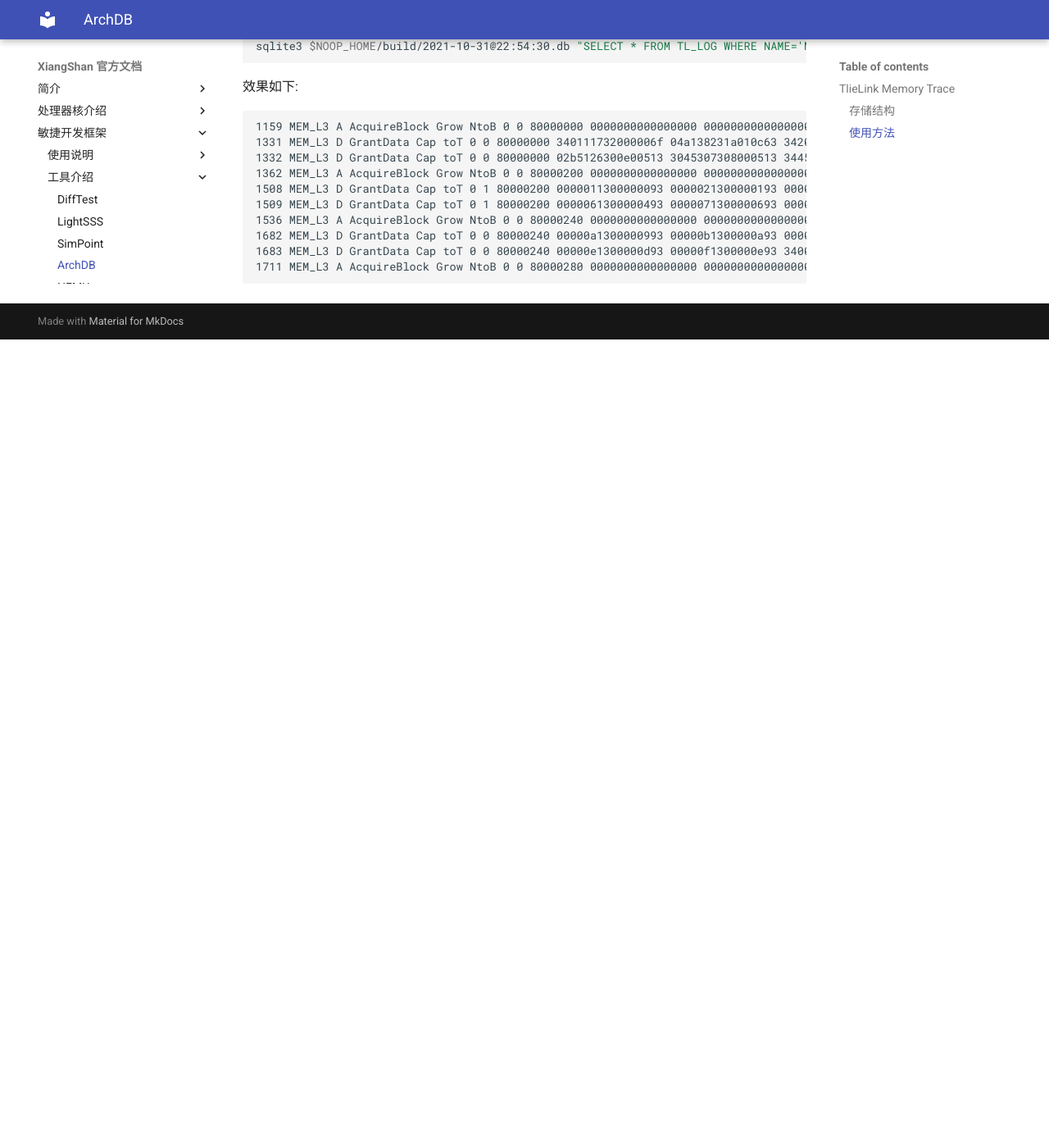
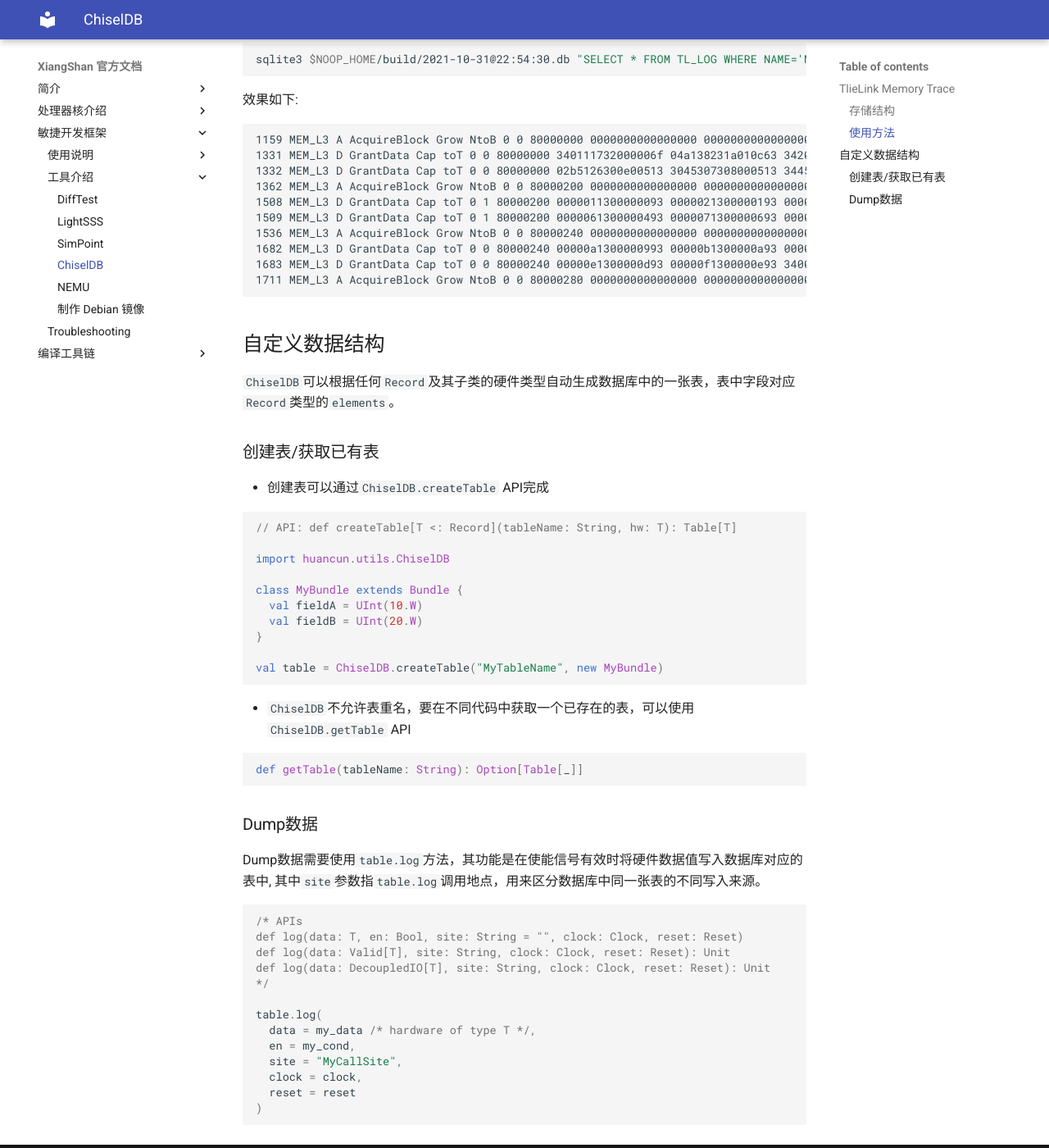
Before and after one commit to OpenXiangShan/XiangShan-doc, an MkDocs documentation site: the page built from docs/tools/chiseldb.md, in a window 1280 px wide and 1400 px high, scrolled down 2106 px. Shown: the whole window at 82% size. Built offline with MkDocs 1.6.1 and Material for MkDocs 9.7.7, drawn with Linux system fonts in a browser that asks for light colours; before the commit the page ends 2520 px from its top, so only the background shows below that; some of the changed text lies outside the part shown.

Commit message:
tools: add chisel-db

````diff
--- a/docs/tools/archdb.md
+++ b/docs/tools/chiseldb.md
@@ -1,13 +1,13 @@
-# ArchDB简介
+# ChiselDB简介
 
 在处理器调试过程中，有一些结构化数据使用波形存储效率太低且不方便分析(例如memory trace)，
-因此我们开发了`ArchDB`来将这些结构化数据存储在数据库中，方便查询和分析使用。
+因此我们开发了`ChiselDB`来将这些结构化数据存储在数据库中，方便查询和分析使用。
 
 该工具利用`DPI-C`功能实现，在仿真代码中通过`DPI-C`调用C++函数，将我们希望保存的数据存进数据库中(`sqlite3`)。
 
+## TlieLink Memory Trace
+
 目前我们实现了对L1、L2、L3各个层级的memory trace记录，并可以根据需求进行扩展。
-
-## TlieLink Memory Trace
 
 ### 存储结构
 
@@ -89,3 +89,51 @@ sqlite3 $NOOP_HOME/build/2021-10-31@22:54:30.db "SELECT * FROM TL_LOG WHERE NAME
 1683 MEM_L3 D GrantData Cap toT 0 0 80000240 00000e1300000d93 00000f1300000e93 3400107300000f93 d8c2829300000297 user: 0 echo: 0
 1711 MEM_L3 A AcquireBlock Grow NtoB 0 0 80000280 0000000000000000 0000000000000000 0000000000000000 0000000000000000 user: 0 echo: 0
 ```
+
+## 自定义数据结构
+
+`ChiselDB`可以根据任何`Record`及其子类的硬件类型自动生成数据库中的一张表，表中字段对应`Record`类型的`elements`。
+
+### 创建表/获取已有表
+
+* 创建表可以通过`ChiselDB.createTable` API完成
+
+``` scala
+// API: def createTable[T <: Record](tableName: String, hw: T): Table[T]
+
+import huancun.utils.ChiselDB
+
+class MyBundle extends Bundle {
+  val fieldA = UInt(10.W)
+  val fieldB = UInt(20.W)
+}
+
+val table = ChiselDB.createTable("MyTableName", new MyBundle)
+```
+
+* `ChiselDB`不允许表重名，要在不同代码中获取一个已存在的表，可以使用`ChiselDB.getTable` API
+
+``` scala
+def getTable(tableName: String): Option[Table[_]]
+```
+
+### Dump数据
+
+Dump数据需要使用`table.log`方法，其功能是在使能信号有效时将硬件数据值写入数据库对应的表中,
+其中`site`参数指`table.log`调用地点，用来区分数据库中同一张表的不同写入来源。
+
+``` scala
+/* APIs
+def log(data: T, en: Bool, site: String = "", clock: Clock, reset: Reset)
+def log(data: Valid[T], site: String, clock: Clock, reset: Reset): Unit
+def log(data: DecoupledIO[T], site: String, clock: Clock, reset: Reset): Unit
+*/
+
+table.log(
+  data = my_data /* hardware of type T */,
+  en = my_cond,
+  site = "MyCallSite",
+  clock = clock,
+  reset = reset
+)
+```
--- a/mkdocs.yml
+++ b/mkdocs.yml
@@ -97,7 +97,7 @@ nav:
             - DiffTest: tools/difftest.md
             - LightSSS: tools/lightsss.md
             - SimPoint: tools/simpoint.md
-            - ArchDB: tools/archdb.md
+            - ChiselDB: tools/chiseldb.md
             - NEMU: tools/nemu.md
             - 制作 Debian 镜像: tools/debian.md
             # - 常用脚本: tools/scripts.md
````
Also changed, not shown: other parts of docs/tools/chiseldb.md (+2 -2 lines).
